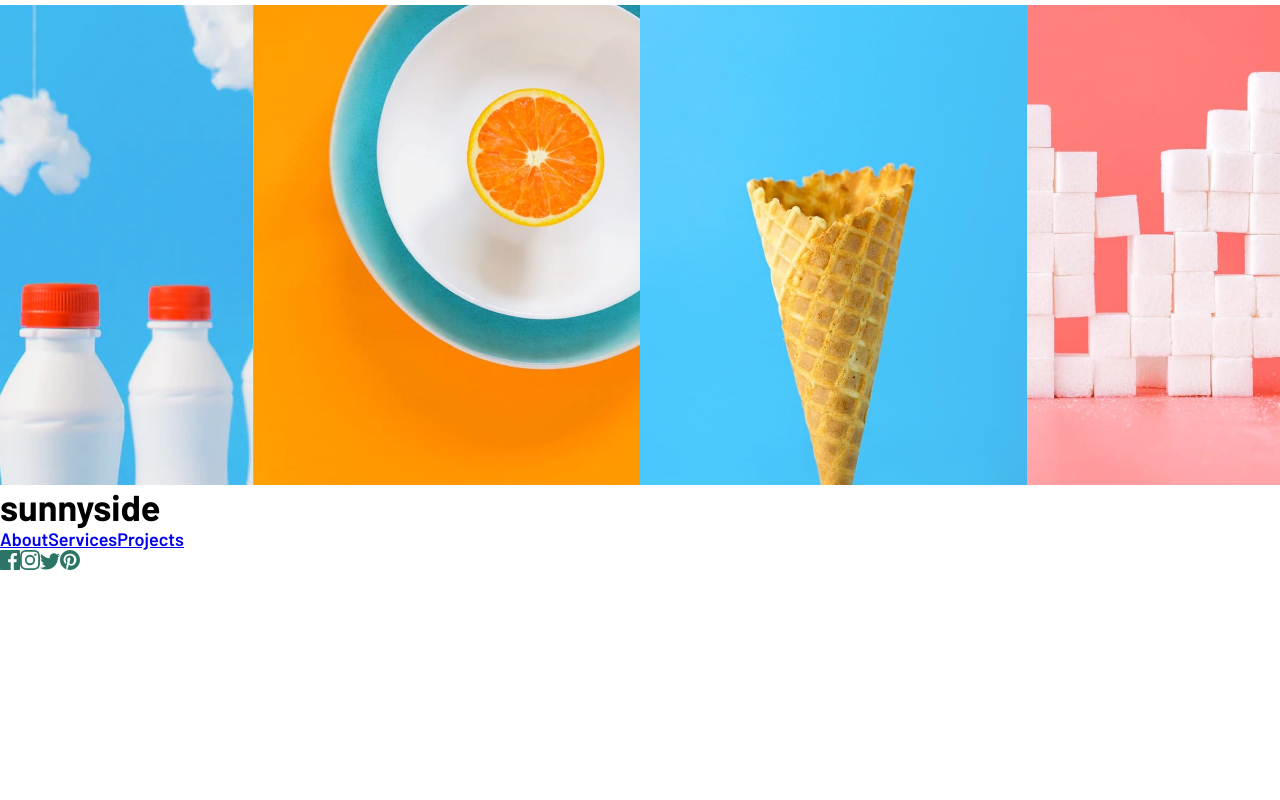
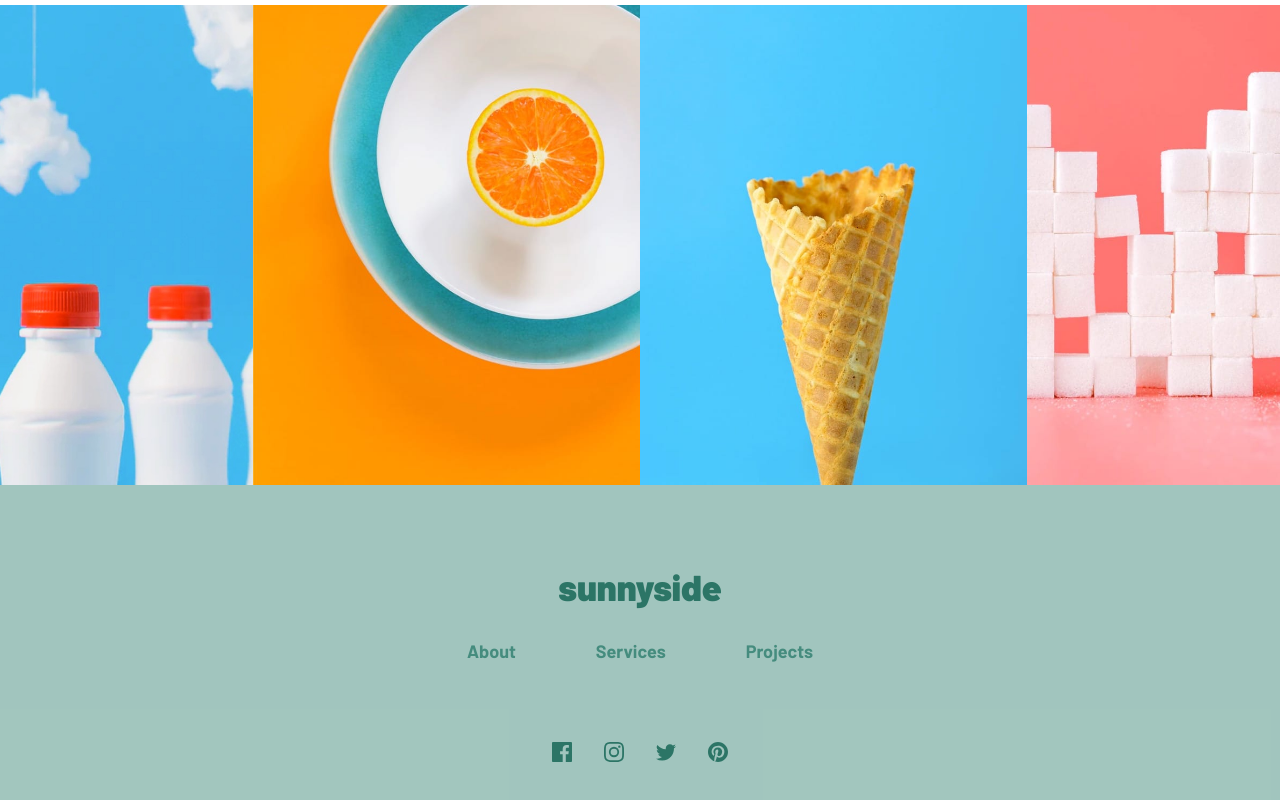
Before and after one commit to mkgwar/frontend-project, a React (Create React App) app: page / in a window 1280 px wide. Shown: the part 3610-4410 px from the top of the page. Before the commit the page ends 4184 px from the top, so only its background shows below. Built offline with nearby package versions, Linux system fonts and the light colour scheme.

Commit message:
full desktop site complete

```diff
--- a/src/Components/Footer.scss
+++ b/src/Components/Footer.scss
@@ -0,0 +1,49 @@
+@import "../colors";
+
+.footer {
+  display: flex;
+  justify-content: center;
+  align-items: center;
+  flex-direction: column;
+  width: 100%;
+  background-color: hsla(168, 34%, 41%, 0.5);
+  padding: 5rem;
+
+  &__logo {
+    color: #2c7566;
+    font-weight: 900;
+  }
+
+  &__links {
+    display: flex;
+    align-items: center;
+    justify-content: center;
+    gap: 5rem;
+    margin-top: 2rem;
+
+    a {
+      color: $Dark-moderate;
+      text-decoration: none;
+      font-weight: 700;
+
+      &:hover {
+        color: #fff;
+      }
+    }
+  }
+
+  &__social {
+    display: flex;
+    align-items: center;
+    justify-content: center;
+    gap: 2rem;
+    cursor: pointer;
+    margin-top: 5rem;
+
+    img {
+      &:hover {
+        filter: brightness(10);
+      }
+    }
+  }
+}
```
